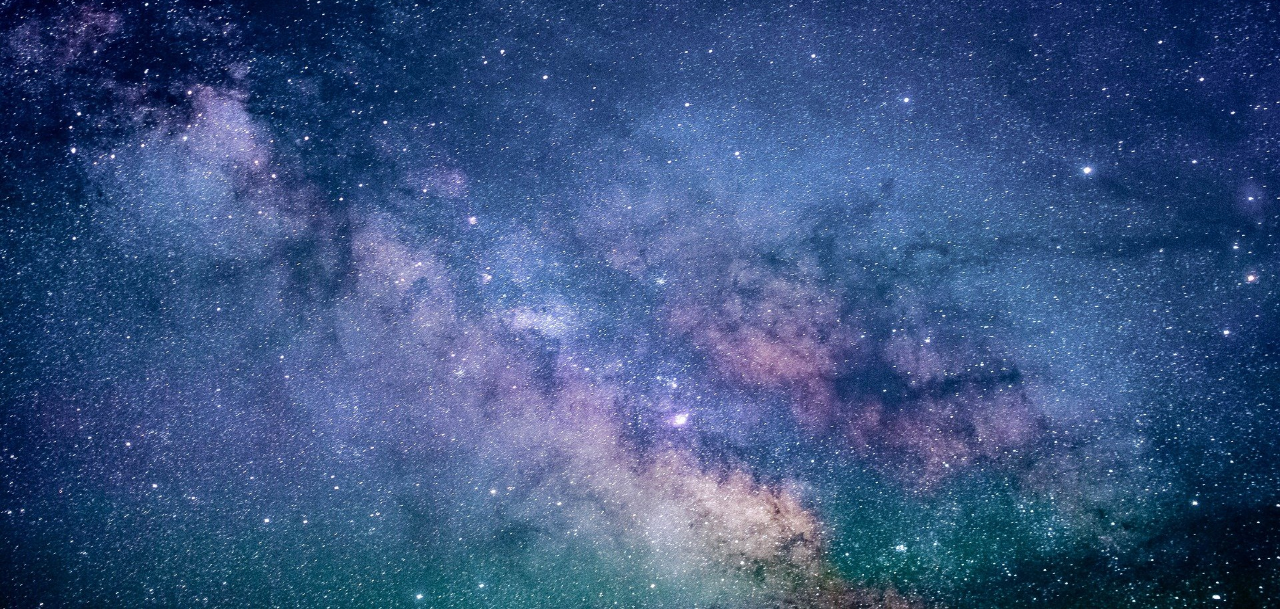
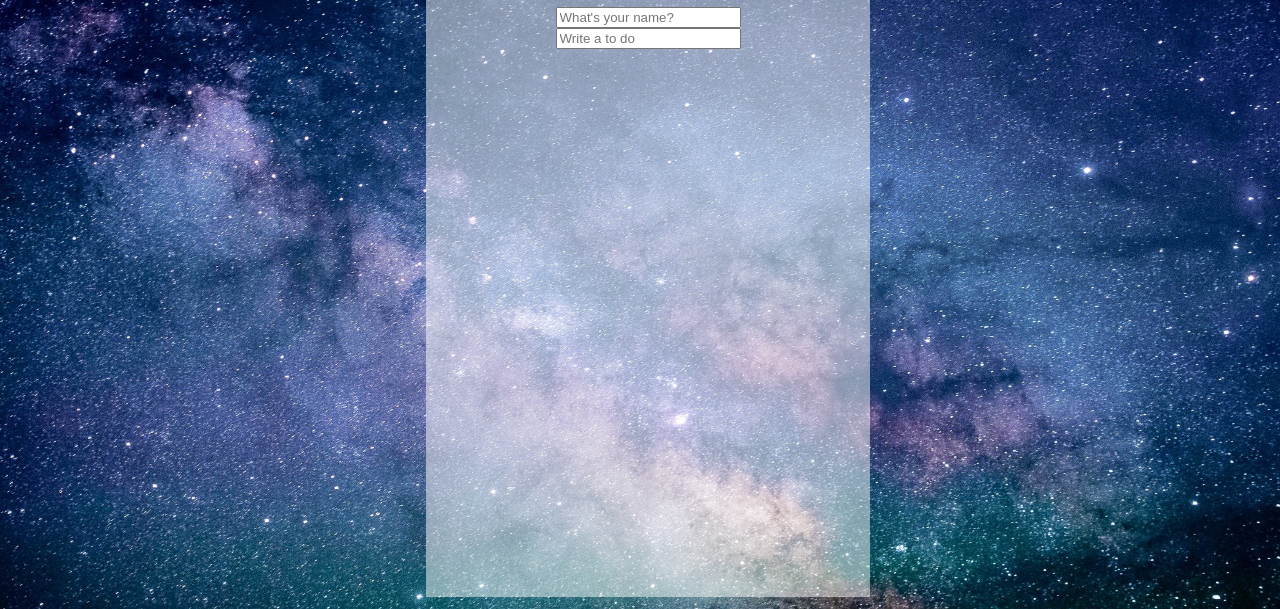
Before and after one commit to tkjftkjf/js-clock_tkjf, a plain HTML site: page index.html in a window 1280 px wide. Shown: the part 191-800 px from the top of the page. Drawn offline with Linux system fonts and the light colour scheme.

Commit message:
reset.css

```diff
--- a/css/index.css
+++ b/css/index.css
@@ -1,3 +1,5 @@
+@import url("reset.css")
+
 @keyframes fadeIn{
     from{
         opacity: 0;
@@ -29,6 +31,21 @@
 
 body{
     background-color: #2c3e50;
+    display: flex;
+    justify-content: center;
+    width: 100vw;
+    height: 80vh;
+}
+
+.center-column{
+    padding: 30px;
+    background-color: rgba(255, 255, 255, 0.5);
+    width: 30%;
+    height: 100%;
+    display: flex;
+    flex-direction: column;
+    align-items: center;
+    margin-top: 80px;
 }
 
 .form{
--- /dev/null
+++ b/css/reset.css
@@ -0,0 +1,124 @@
+html,
+body,
+div,
+span,
+applet,
+object,
+iframe,
+h1,
+h2,
+h3,
+h4,
+h5,
+h6,
+p,
+blockquote,
+pre,
+a,
+abbr,
+acronym,
+address,
+big,
+cite,
+code,
+del,
+dfn,
+em,
+img,
+ins,
+kbd,
+q,
+s,
+samp,
+small,
+strike,
+strong,
+sub,
+sup,
+tt,
+var,
+b,
+u,
+i,
+center,
+dl,
+dt,
+dd,
+ol,
+ul,
+li,
+fieldset,
+form,
+label,
+legend,
+table,
+caption,
+tbody,
+tfoot,
+thead,
+tr,
+th,
+td,
+article,
+aside,
+canvas,
+details,
+embed,
+figure,
+figcaption,
+footer,
+header,
+hgroup,
+menu,
+nav,
+output,
+ruby,
+section,
+summary,
+time,
+mark,
+audio,
+video {
+  margin: 0;
+  padding: 0;
+  border: 0;
+  font-size: 100%;
+  font: inherit;
+  vertical-align: baseline;
+}
+/* HTML5 display-role reset for older browsers */
+article,
+aside,
+details,
+figcaption,
+figure,
+footer,
+header,
+hgroup,
+menu,
+nav,
+section {
+  display: block;
+}
+body {
+  line-height: 1;
+}
+ol,
+ul {
+  list-style: none;
+}
+blockquote,
+q {
+  quotes: none;
+}
+blockquote:before,
+blockquote:after,
+q:before,
+q:after {
+  content: "";
+  content: none;
+}
+table {
+  border-collapse: collapse;
+  border-spacing: 0;
+}
--- a/index.html
+++ b/index.html
@@ -6,10 +6,11 @@
         <meta charset="UTF-8" />
     </head>
     <body>
+        <span class="js-weather weather"></span>
+        <div class="center-column">
             <div class="js-clock clock">
                 <h1 class="js-clock-title clock-title">00:00:00</h1>
             </div>
-    <span class="js-weather"></span>
             <form class="js-form form">
                 <input
                     class="js-form-input"
@@ -18,10 +19,11 @@
                 />
             </form>
             <h4 class="js-greeting greeting"></h4>
-    <form class="js-toDoForm">
+            <form class="js-toDoForm toDoForm">
                 <input type="text" placeholder="Write a to do" />
             </form>
-    <ul class="js-toDoList"></ul>
+            <ul class="js-toDoList toDoList"></ul>
+        </div>
         <script src="js/clock.js"></script>
         <script src="js/greeting.js"></script>
         <script src="js/todo.js"></script>
```
Lines whose indentation alone changed are shown as unchanged.
